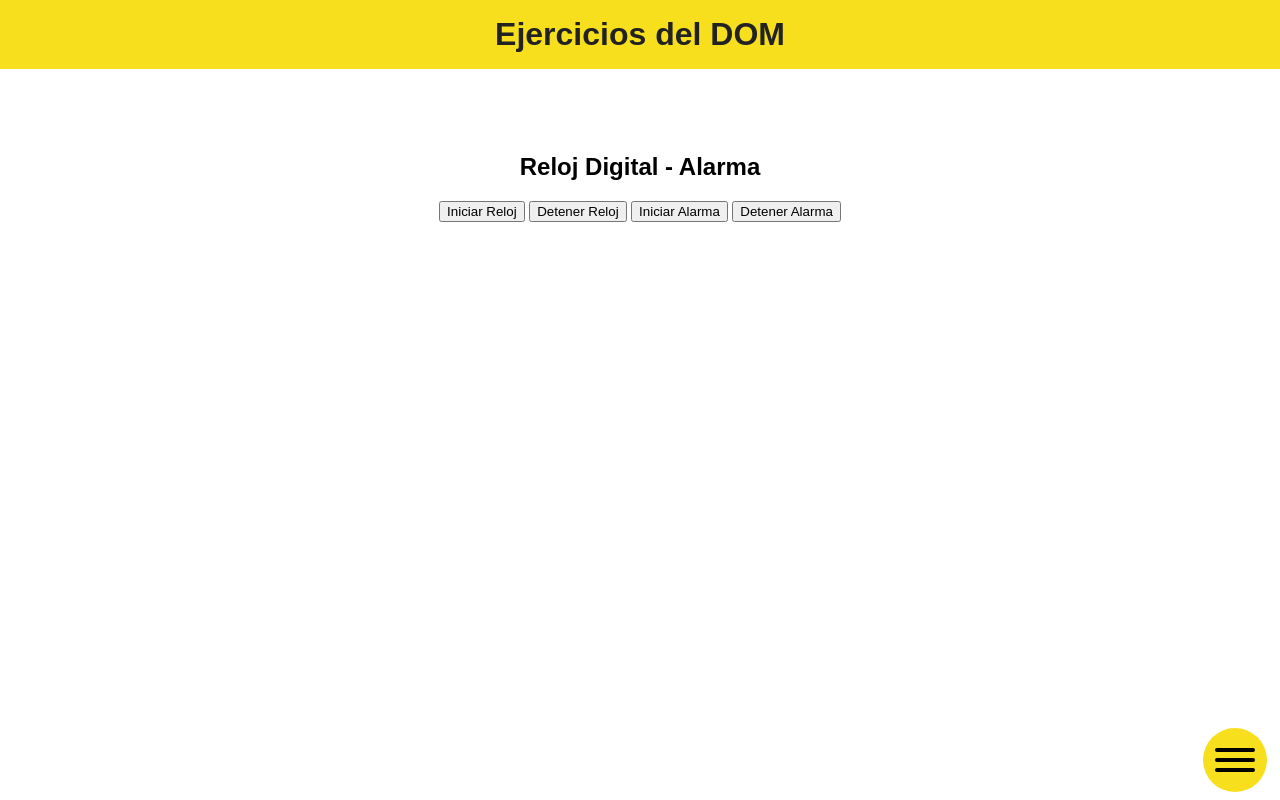
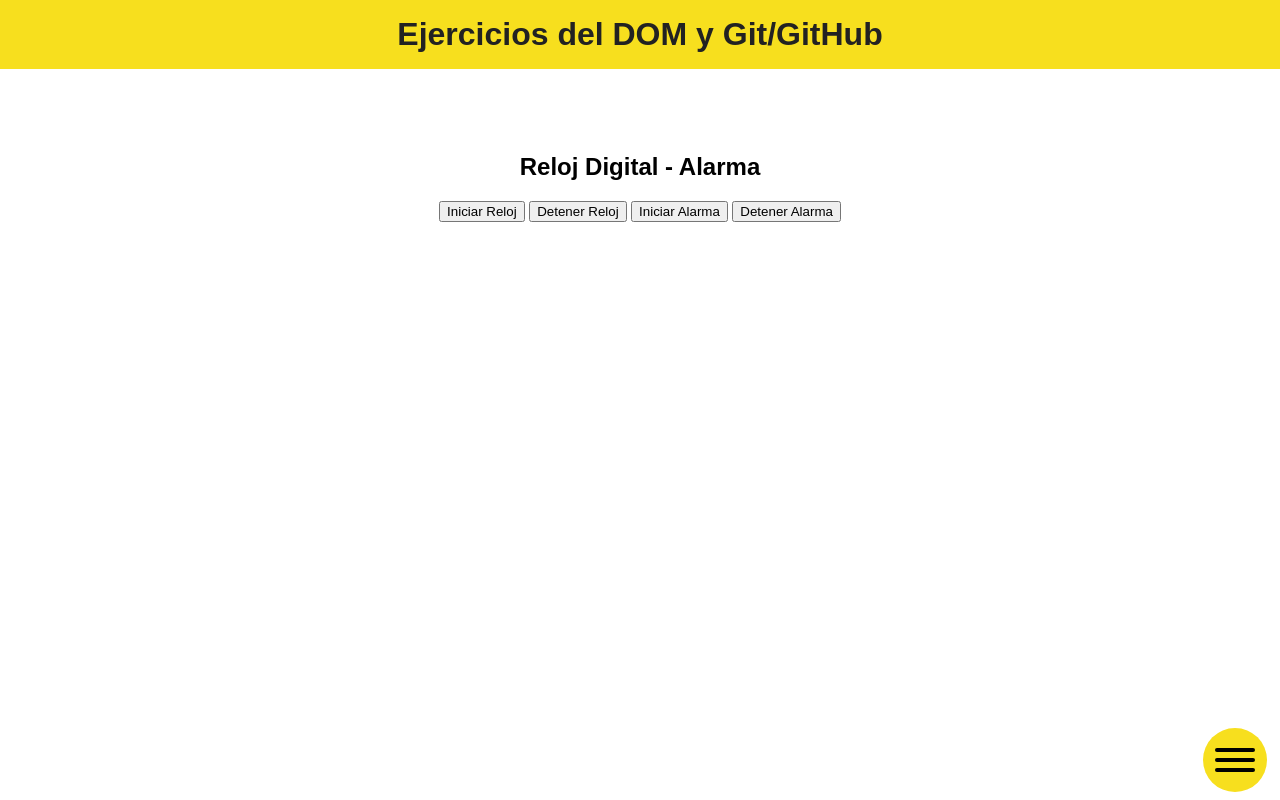
Before and after one commit to maurii9070/practica-js-dom-john-mircha, a plain HTML site: page index.html in a window 1280 px wide. Shown: the top 800 px of the page. Drawn offline with nearby package versions, Linux system fonts and the light colour scheme.

Commit message:
Edite el titulo principal de la pagina

```diff
--- a/index.html
+++ b/index.html
@@ -11,7 +11,7 @@
 
 <body>
      <header class="header">
-          <h1>Ejercicios del DOM</h1>
+          <h1>Ejercicios del DOM y Git/GitHub</h1>
      </header>
 
      <!-- ************* MENU HAMBURGUESA ************* -->
```
